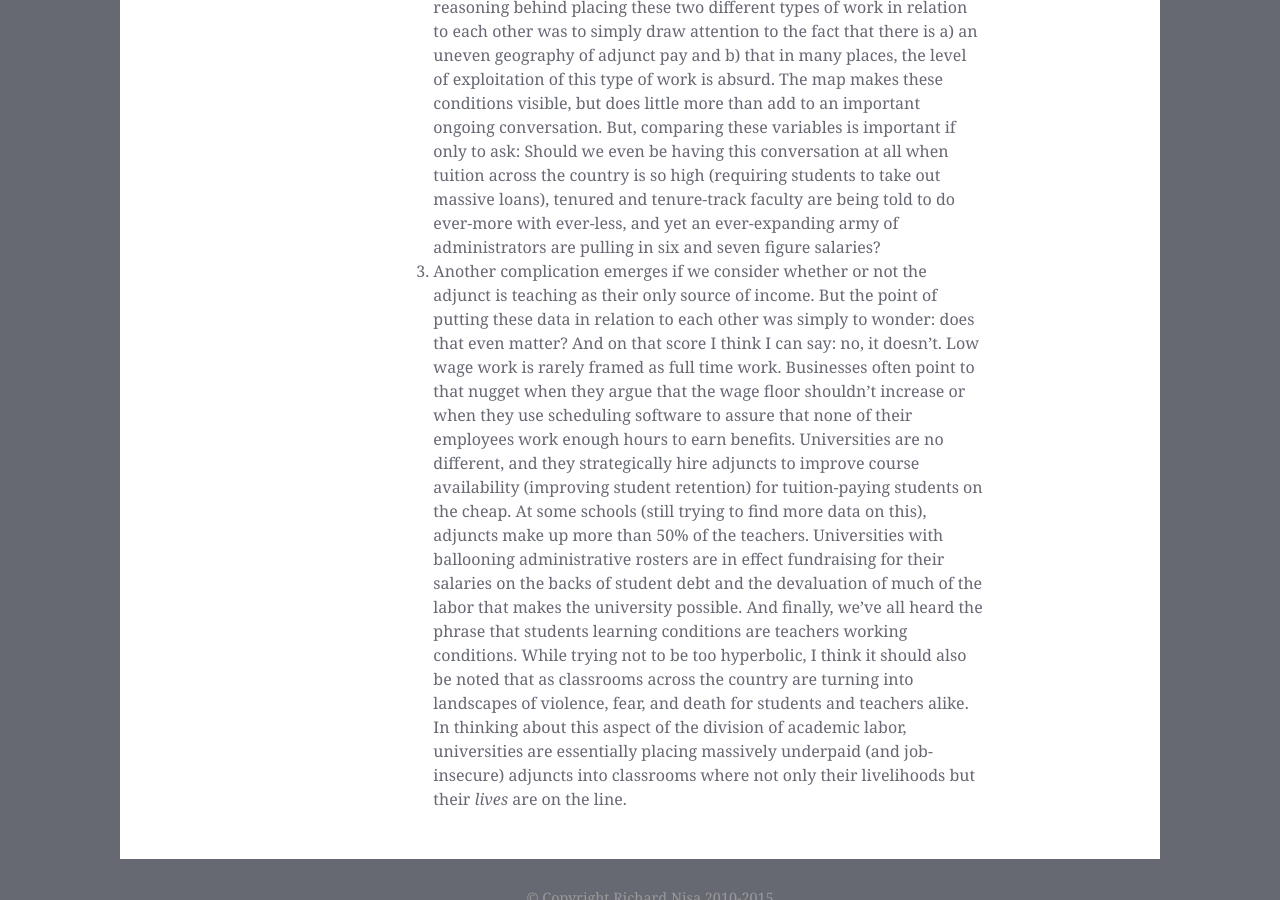
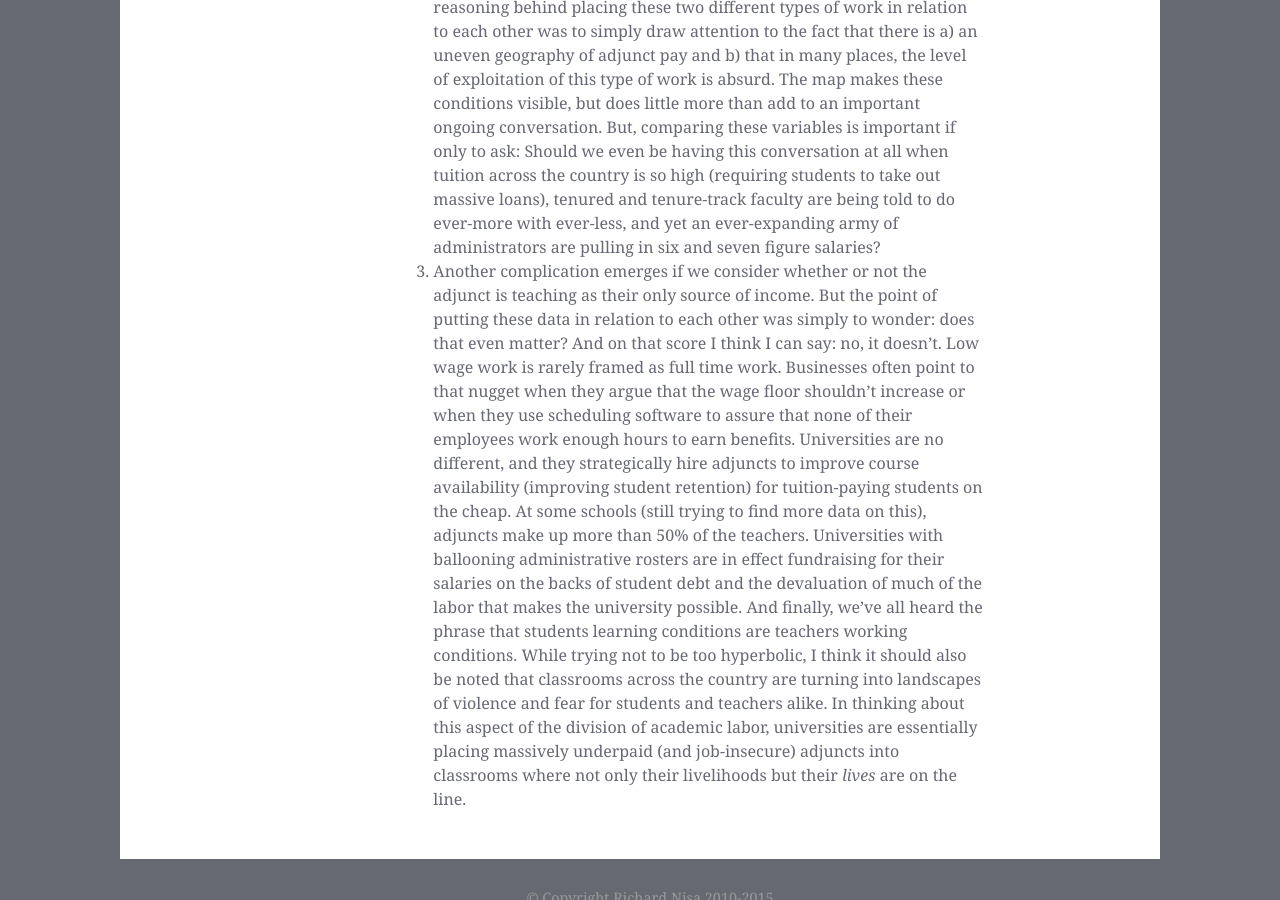
Before and after one commit to nisaface/nisaface.github.io, a Jekyll site: the page built from _posts/2015-10-15-mapping-adjunct-pay-update.md, in a window 1280 px wide and 900 px high, scrolled down 1184 px. Built offline with Jekyll 4.4.1, drawn with Linux system fonts in a browser that asks for light colours.

Commit message:
no death

```diff
--- a/_posts/2015-10-15-mapping-adjunct-pay-update.md
+++ b/_posts/2015-10-15-mapping-adjunct-pay-update.md
@@ -12,4 +12,4 @@ I’m very excited that [this](http://crisisofenclosure.com/category/longform/ca
 2. There are indeed very real problems trying to compare hourly work to adjunct labor. How much work does an adjunct do outside of each 3-credit course in terms of prep and paperwork? How long does it take? It’s different for each worker in each field at each school. Part of my reasoning behind placing these two different types of work in relation to each other was to simply draw attention to the fact that there is a) an uneven geography of adjunct pay and b) that in many places, the level of exploitation of this type of work is absurd. The map makes these conditions visible, but does little more than add to an important ongoing conversation.
 But, comparing these variables is important if only to ask: Should we even be having this conversation at all when tuition across the country is so high (requiring students to take out massive loans), tenured and tenure-track faculty are being told to do ever-more with ever-less, and yet an ever-expanding army of administrators are pulling in six and seven figure salaries?
 3. Another complication emerges if we consider whether or not the adjunct is teaching as their only source of income. But the point of putting these data in relation to each other was simply to wonder: does that even matter? And on that score I think I can say: no, it doesn’t. Low wage work is rarely framed as full time work. Businesses often point to that nugget when they argue that the wage floor shouldn’t increase or when they use scheduling software to assure that none of their employees work enough hours to earn benefits. Universities are no different, and they strategically hire adjuncts to improve course availability (improving student retention) for tuition-paying students on the cheap. At some schools (still trying to find more data on this), adjuncts make up more than 50% of the teachers. Universities with ballooning administrative rosters are in effect fundraising for their salaries on the backs of student debt and the devaluation of much of the labor that makes the university possible.
-And finally, we’ve all heard the phrase that students learning conditions are teachers working conditions. While trying not to be too hyperbolic, I think it should also be noted that as classrooms across the country are turning into landscapes of violence, fear, and death for students and teachers alike.  In thinking about this aspect of the division of academic labor, universities are essentially placing massively underpaid (and job-insecure) adjuncts into classrooms where not only their livelihoods but their *lives* are on the line.
+And finally, we’ve all heard the phrase that students learning conditions are teachers working conditions. While trying not to be too hyperbolic, I think it should also be noted that classrooms across the country are turning into landscapes of violence and fear for students and teachers alike.  In thinking about this aspect of the division of academic labor, universities are essentially placing massively underpaid (and job-insecure) adjuncts into classrooms where not only their livelihoods but their *lives* are on the line.
--- a/category/longform/cartodb.html
+++ b/category/longform/cartodb.html
@@ -64,6 +64,6 @@ This is my first pass at a map exploring the relationships between adjunct instr
   <p>2. There are indeed very real problems trying to compare hourly work to adjunct labor. How much work does an adjunct do outside of each 3-credit course in terms of prep and paperwork? How long does it take? It’s different for each worker in each field at each school. Part of my reasoning behind placing these two different types of work in relation to each other was to simply draw attention to the fact that there is a) an uneven geography of adjunct pay and b) that in many places, the level of exploitation of this type of work is absurd. The map makes these conditions visible, but does little more than add to an important ongoing conversation.
   But, comparing these variables is important if only to ask: Should we even be having this conversation at all when tuition across the country is so high (requiring students to take out massive loans), tenured and tenure-track faculty are being told to do ever-more with ever-less, and yet an ever-expanding army of administrators are pulling in six and seven figure salaries?</p>
   <p>3. Another complication emerges if we consider whether or not the adjunct is teaching as their only source of income. But the point of putting these data in relation to each other was simply to wonder: does that even matter? And on that score I think I can say: no, it doesn’t. Low wage work is rarely framed as full time work. Businesses often point to that nugget when they argue that the wage floor shouldn’t increase or when they use scheduling software to assure that none of their employees work enough hours to earn benefits. Universities are no different, and they strategically hire adjuncts to improve course availability (improving student retention) for tuition-paying students on the cheap. At some schools (still trying to find more data on this), adjuncts make up more than 50% of the teachers. Universities with ballooning administrative rosters are in effect fundraising for their salaries on the backs of student debt and the devaluation of much of the labor that makes the university possible.
-  And finally, we’ve all heard the phrase that students learning conditions are teachers working conditions. While trying not to be too hyperbolic, I think it should also be noted that as classrooms across the country are turning into landscapes of violence, fear, and death for students and teachers alike.  In thinking about this aspect of the division of academic labor, universities are essentially placing massively underpaid (and job-insecure) adjuncts into classrooms where not only their livelihoods but their <i>lives</i> are on the line.</p></div>
+  And finally, we’ve all heard the phrase that students learning conditions are teachers working conditions. While trying not to be too hyperbolic, I think it should also be noted that classrooms across the country are turning into landscapes of violence and fear for students and teachers alike.  In thinking about this aspect of the division of academic labor, universities are essentially placing massively underpaid (and job-insecure) adjuncts into classrooms where not only their livelihoods but their <i>lives</i> are on the line.</p></div>
 
 <br><br><br><p>I was able to take this course because of the generous help of <a href="http://publicmind.fdu.edu/"><i>The Public Mind</i></a> poll at Fairleigh Dickinson.
```
